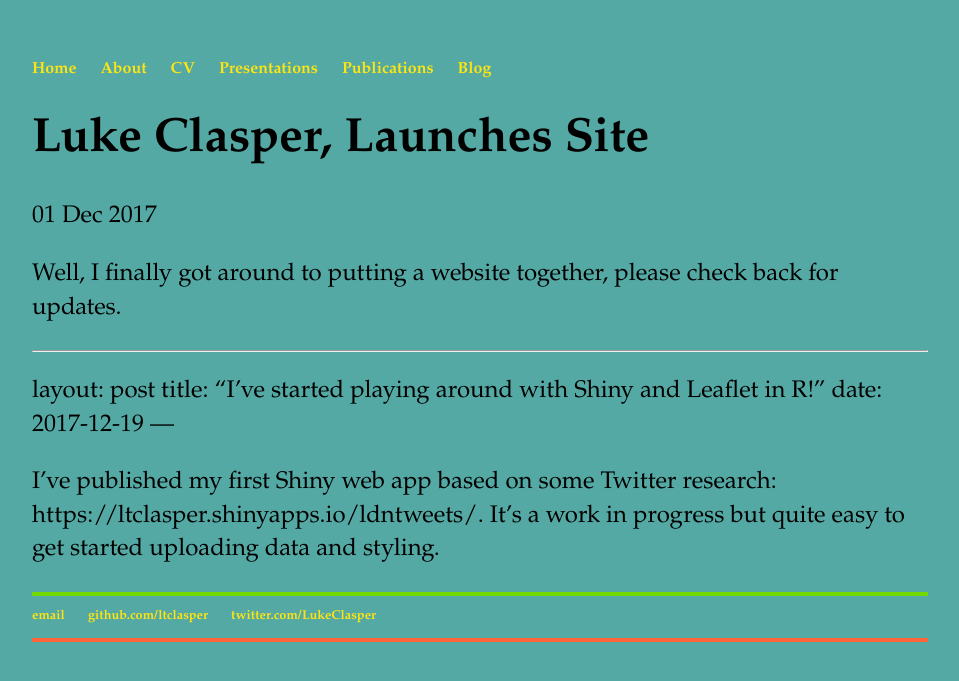
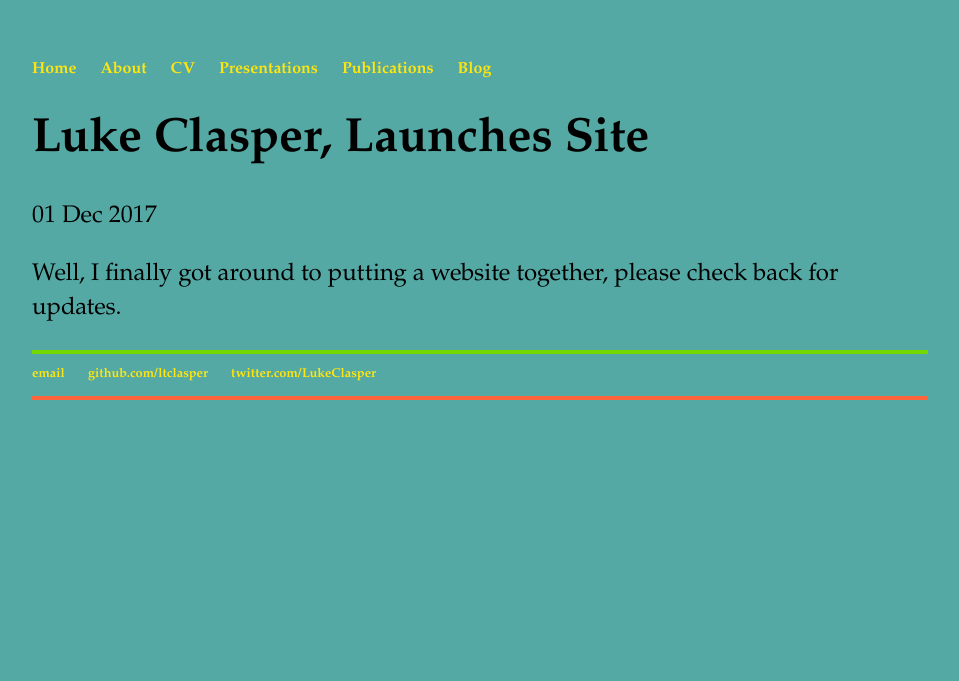
Before and after one commit to ltclasper/ltclasper.github.io, a Jekyll site: the page built from _posts/2017-12-01-luke-clasper-site-launched.md, in a window 1280 px wide. Shown: the top 681 px of the page, without its empty margins (160-1119 px from the left). Built offline with Jekyll 4.4.1, drawn with Linux system fonts in a browser that asks for light colours.

Commit message:
Update 2017-12-01-luke-clasper-site-launched.md

```diff
--- a/_posts/2017-12-01-luke-clasper-site-launched.md
+++ b/_posts/2017-12-01-luke-clasper-site-launched.md
@@ -5,11 +5,3 @@ date: 2017-12-01
 ---
 
 Well, I finally got around to putting a website together, please check back for updates.
-
----
-layout: post
-title: "I've started playing around with Shiny and Leaflet in R!"
-date: 2017-12-19
----
-
-I've published my first Shiny web app based on some Twitter research: https://ltclasper.shinyapps.io/ldntweets/. It's a work in progress but quite easy to get started uploading data and styling.
```
